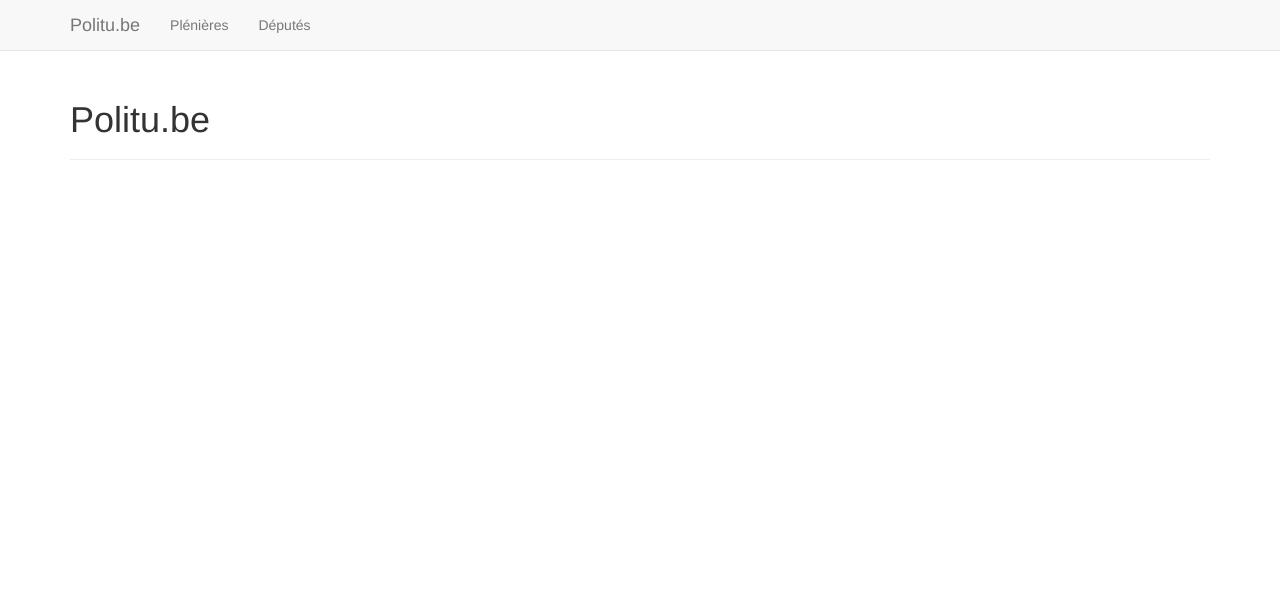
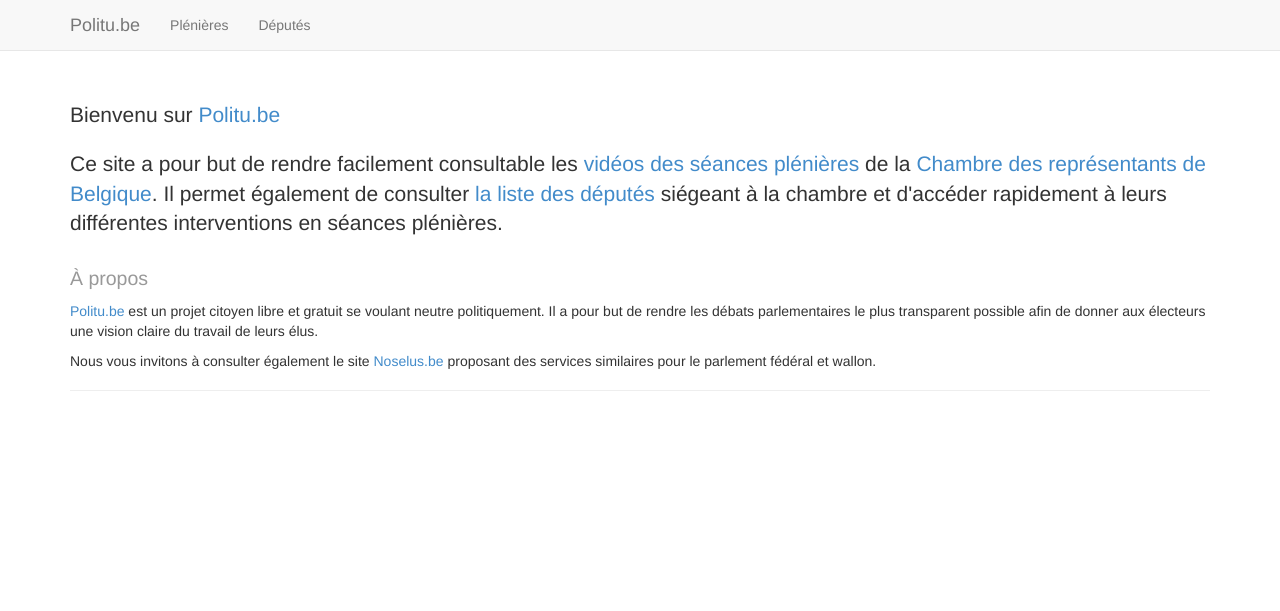
Before and after one commit to gdesmott/politube, a Django app: page / in a window 1280 px wide. Shown: the top 611 px of the page. Run offline with Django 3.2, Linux system fonts and the light colour scheme; some libraries are stand-ins or nearby versions.

Commit message:
home: add some introduction text

```diff
--- a/politube/templates/home.html
+++ b/politube/templates/home.html
@@ -2,7 +2,24 @@
 
 {% block content %}
 <div class="page-header">
-  <h1>Politu.be</h1>
+  <p class="lead">Bienvenu sur <a href="{% url 'home' %}">Politu.be</a></p>
+
+  <p class="lead">Ce site a pour but de
+  rendre facilement consultable les <a href="{% url 'pleniere-list' %}">vidéos des séances plénières</a> de la
+  <a href="http://www.lachambre.be">Chambre des représentants de Belgique</a>.
+  Il permet également de consulter <a href="{% url 'deputy-list' %}">la liste des députés</a>
+  siégeant à la chambre et d'accéder rapidement à leurs différentes interventions en séances plénières.</p>
+
+  <h2><small>À propos</small></h2>
+  <p><a href="{% url 'home' %}">Politu.be</a> est un projet citoyen libre et
+  gratuit se voulant neutre politiquement. Il a pour but de rendre les débats
+  parlementaires le plus transparent possible afin de donner aux
+  électeurs une vision claire du travail de leurs élus.</p>
+
+  <p>Nous vous invitons à
+  consulter également le site <a href="http://www.noselus.be/">Noselus.be</a>
+  proposant des services similaires pour le parlement fédéral et wallon.
+  </p>
 </div>
 <p class="lead"></p>
 {% endblock %}
```
